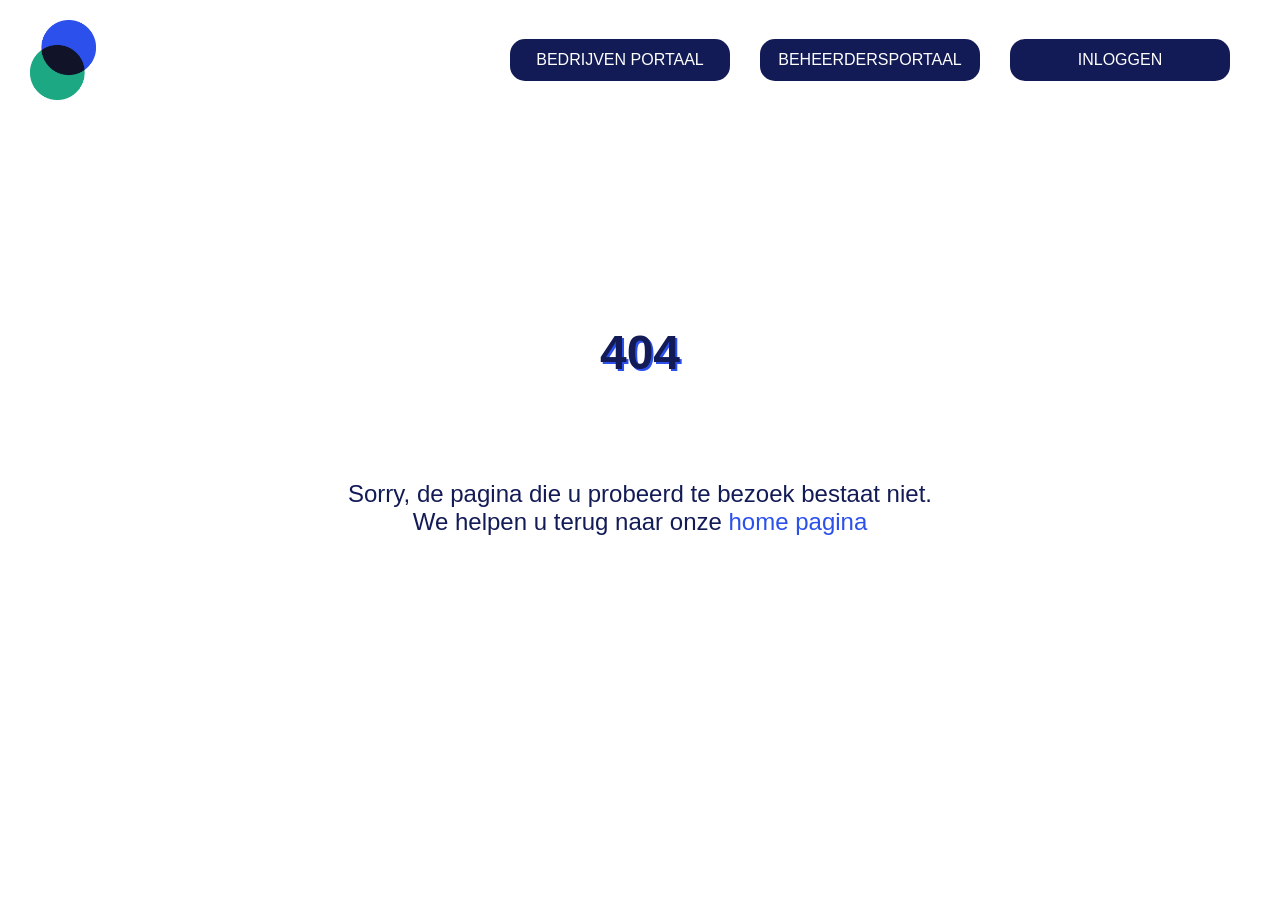
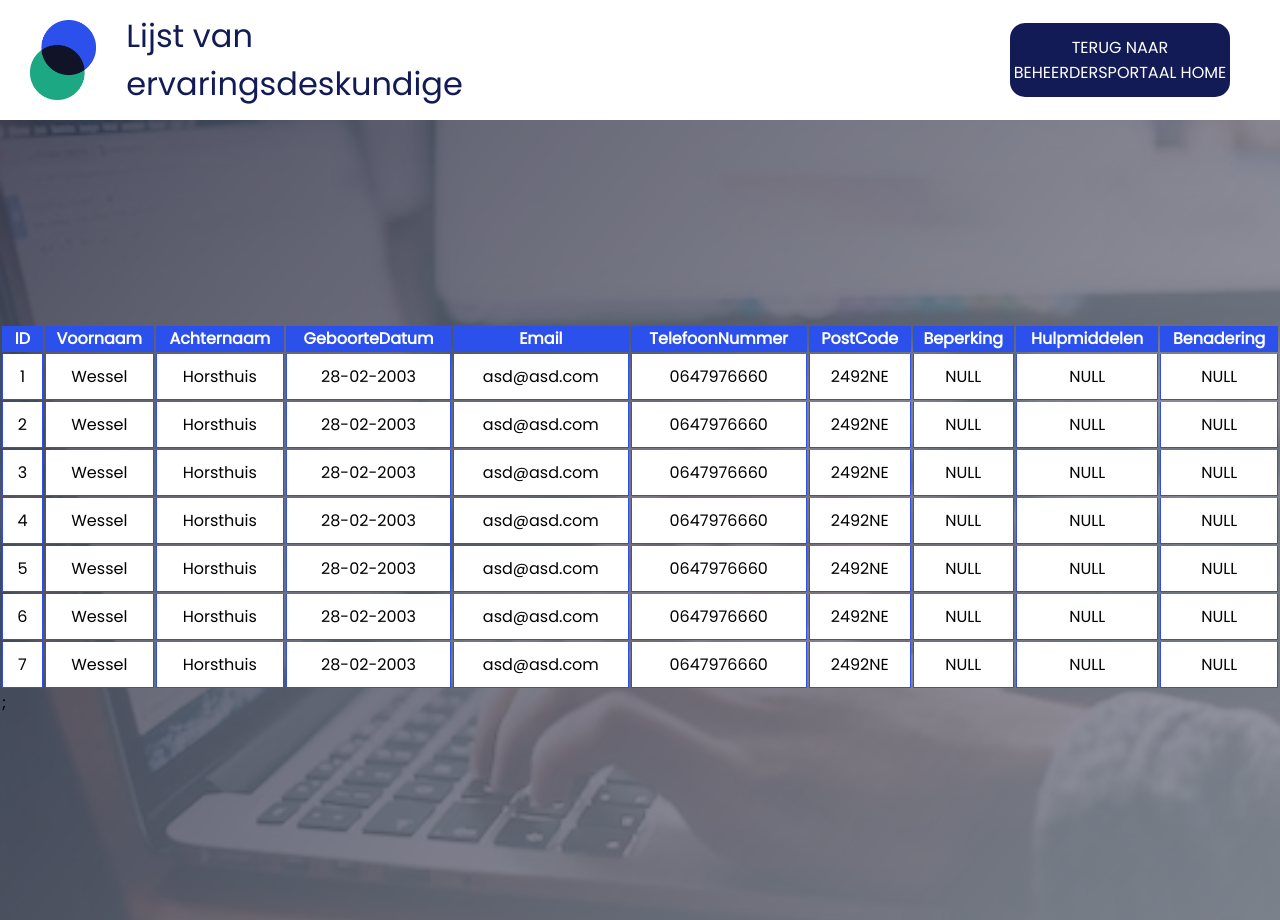
Before and after one commit to WesselMH/WDRP.3.i, a React (Create React App) app in the folder wpr-gr-i/: page /BeheerdersPortaal/Deskundigen in a window 1280 px wide. Before the commit this address had no page. Before the commit the page ends 800 px from the top, so only its background shows below. Built offline with nearby package versions, Linux system fonts and the light colour scheme.

Commit message:
robbin zijn css mooier gemaakt en in tabel gezet

```diff
--- a/wpr-gr-i/src/App.js
+++ b/wpr-gr-i/src/App.js
@@ -2,7 +2,10 @@ import React, { useEffect, useState } from "react";
 import { Routes, Route, useSearchParams } from "react-router-dom";
 
 import VoorPagina from "./Pages/VoorPagina";
-// import BeheerPortaal from './Pages/BeheerPortaal'
+import BeheerHome from './Pages/BeheerHome'
+import BeheerBedrijven from './Pages/Beheerdersportaal/BeheerBedrijven'
+import BeheerDeskundigen from './Pages/Beheerdersportaal/BeheerDeskundigen'
+import BeheeBeheerOpdrachtenrHome from './Pages/Beheerdersportaal/BeheerOpdrachten'
 import BedrijvenPortaal from "./Pages/BedrijvenPortaal";
 import OpdrachtenPagina from "./Pages/OpdrachtenPagina";
 import GeenPagina from "./Pages/GeenPagina";
@@ -32,7 +35,10 @@ function App() {
   return (
     <Routes>
       <Route index element={<VoorPagina />} />
-      {/* <Route path='/BeheerPortaal' element={<BeheerPortaal />} /> */}
+      <Route path='/BeheerdersPortaal' element={<BeheerHome />} />
+      <Route path='/BeheerdersPortaal/Bedrijven' element={<BeheerBedrijven />} />
+      <Route path='/BeheerdersPortaal/Deskundigen' element={<BeheerDeskundigen />} />
+      <Route path='/BeheerdersPortaal/Opdrachten' element={<BeheeBeheerOpdrachtenrHome />} />
       <Route path="/BedrijvenPortaal" element={<BedrijvenPortaal />} />
       <Route path="/Opdrachten" element={<OpdrachtenPagina />} />
       {/* <Route path="/Login" element={<Login setGoogle={setGoogle} />} /> */}
--- a/wpr-gr-i/src/Components/Header.jsx
+++ b/wpr-gr-i/src/Components/Header.jsx
@@ -8,7 +8,7 @@ function Header({ Titel, Knoppen }) {
     <header>
       <div className="inside-wrapper">
         <Link to={"/"} className="img-wrapper">
-          <img className="logo" src={Logo} alt="Logo Accessibility" />
+          <img className="logo" src={Logo} alt="Terug naar Voor pagina" />
         </Link>
         <div className="header-component Titel">{Titel}</div>
       </div>
--- a/wpr-gr-i/src/Pages/Beheer.css
+++ b/wpr-gr-i/src/Pages/Beheer.css
@@ -4,36 +4,41 @@
     display: inline-block;
     box-sizing: border-box;
     width: auto;
-    background-color: blue;
+    background-color: #2B50EC;
     width: 300px;
-
-}
-
-button{
-    background-color: black;
-    border-radius: 20px;
-    border-color: black;
 
 }
 
 .Blokjes{
     display: flex;
-    justify-content: space-evenly;
-    background-color: green;
-    padding: 93px;
+    justify-content: space-between;
+    /* background-color: green; */
+    width: 80%;
+    height: 400px;
+    /* padding: 93px; */
     flex-direction: row;
 }
 
 .TitelBeheerLijst{
-    display: flex;
+    /* display: flex;
     align-items: center;
-    justify-content: space-evenly;
+    justify-content: space-evenly; */
     padding: 10px;
-    background-color: blue  ;
+    background-color: #2B50EC  ;
     border-radius: 20px;
+    color: white;
 
 }
+
 .BeheerLijst{
+    width: 100%;
+    overflow: hidden;
+    overflow-y: scroll;
+    overflow-x: scroll;
+}
+
+.TitelBeheerLijst tr, .TitelBeheerLijst th {
+    border-bottom: 1px solid #2B50EC;
 
 }
 .BeheerItem{
@@ -42,13 +47,16 @@ button{
     text-align: center;
     justify-content: space-evenly;
     padding: 1px;
-    background-color: blue;
+    background-color: #2B50EC;
 }
 .BeheerInhoud{
     text-align: center;
     padding: 10px;
-    width: 9%;
     background-color: white;
+    color: black;
+    border-left:1px solid #2B50EC;
+    border-right:1px solid #2B50EC;
+    border-bottom:1px solid #2B50EC;
 }
 .BeheerItems{
     display: inline;
--- a/wpr-gr-i/src/Pages/Beheerdersportaal/BeheerBedrijven.jsx
+++ b/wpr-gr-i/src/Pages/Beheerdersportaal/BeheerBedrijven.jsx
@@ -1,40 +1,109 @@
-import Header from '../../Components/Header.jsx'
-import '../Beheer.css'
+import Header from "../../Components/Header.jsx";
+import "../Beheer.css";
+import background from "./../backgroundWithGradient.png";
 
 const Knoppen = [
-    {Naam: 'Terug naar beheerdersportaal home', href:"/Beheer/Home"},
-]
-
+  { Naam: "Terug naar beheerdersportaal home", href: "/BeheerdersPortaal" },
+];
 
 const Bedr = [
-    {ID: "1", Gebruikersnaam: 'Wessel', Bedrijfnaam: "Horsthuis",WebSite: "28-02-2003", Locatie: "asd@asd.com", Omschrijving: "0647976660"},
-    {ID: "2", Gebruikersnaam: 'Wessel', Bedrijfnaam: "Horsthuis",WebSite: "28-02-2003", Locatie: "asd@asd.com", Omschrijving: "0647976660"},
-    {ID: "3", Gebruikersnaam: 'Wessel', Bedrijfnaam: "Horsthuis",WebSite: "28-02-2003", Locatie: "asd@asd.com", Omschrijving: "0647976660"},
-    {ID: "4", Gebruikersnaam: 'Wessel', Bedrijfnaam: "Horsthuis",WebSite: "28-02-2003", Locatie: "asd@asd.com", Omschrijving: "0647976660"},
-    {ID: "5", Gebruikersnaam: 'Wessel', Bedrijfnaam: "Horsthuis",WebSite: "28-02-2003", Locatie: "asd@asd.com", Omschrijving: "0647976660"},
-    {ID: "6", Gebruikersnaam: 'Wessel', Bedrijfnaam: "Horsthuis",WebSite: "28-02-2003", Locatie: "asd@asd.com", Omschrijving: "0647976660"},
-    {ID: "7", Gebruikersnaam: 'Wessel', Bedrijfnaam: "Horsthuis",WebSite: "28-02-2003", Locatie: "asd@asd.com", Omschrijving: "0647976660"},
-]
+  {
+    ID: "1",
+    Gebruikersnaam: "Wessel",
+    Bedrijfnaam: "Horsthuis",
+    WebSite: "28-02-2003",
+    Locatie: "asd@asd.com",
+    Omschrijving: "0647976660",
+  },
+  {
+    ID: "2",
+    Gebruikersnaam: "Wessel",
+    Bedrijfnaam: "Horsthuis",
+    WebSite: "28-02-2003",
+    Locatie: "asd@asd.com",
+    Omschrijving: "0647976660",
+  },
+  {
+    ID: "3",
+    Gebruikersnaam: "Wessel",
+    Bedrijfnaam: "Horsthuis",
+    WebSite: "28-02-2003",
+    Locatie: "asd@asd.com",
+    Omschrijving: "0647976660",
+  },
+  {
+    ID: "4",
+    Gebruikersnaam: "Wessel",
+    Bedrijfnaam: "Horsthuis",
+    WebSite: "28-02-2003",
+    Locatie: "asd@asd.com",
+    Omschrijving: "0647976660",
+  },
+  {
+    ID: "5",
+    Gebruikersnaam: "Wessel",
+    Bedrijfnaam: "Horsthuis",
+    WebSite: "28-02-2003",
+    Locatie: "asd@asd.com",
+    Omschrijving: "0647976660",
+  },
+  {
+    ID: "6",
+    Gebruikersnaam: "Wessel",
+    Bedrijfnaam: "Horsthuis",
+    WebSite: "28-02-2003",
+    Locatie: "asd@asd.com",
+    Omschrijving: "0647976660",
+  },
+  {
+    ID: "7",
+    Gebruikersnaam: "Wessel",
+    Bedrijfnaam: "Horsthuis",
+    WebSite: "28-02-2003",
+    Locatie: "asd@asd.com",
+    Omschrijving: "0647976660",
+  },
+];
 
 const ListBedr = Bedr.map((Bedr) => (
   <>
-        <div className='BeheerItem'>
-            <p className='BeheerInhoud'>{Bedr.ID}</p>
-            <p className='BeheerInhoud'>{Bedr.Gebruikersnaam}</p>
-            <p className='BeheerInhoud'>{Bedr.Bedrijfnaam}</p>
-            <p className='BeheerInhoud'>{Bedr.Locatie}</p>
-            <p className='BeheerInhoud'>{Bedr.WebSite}</p>
-            <p className='BeheerInhoud'>{Bedr.Omschrijving}</p>
+    <div className="BeheerItem">
+      <p className="BeheerInhoud">{Bedr.ID}</p>
+      <p className="BeheerInhoud">{Bedr.Gebruikersnaam}</p>
+      <p className="BeheerInhoud">{Bedr.Bedrijfnaam}</p>
+      <p className="BeheerInhoud">{Bedr.Locatie}</p>
+      <p className="BeheerInhoud">{Bedr.WebSite}</p>
+      <p className="BeheerInhoud">{Bedr.Omschrijving}</p>
     </div>
   </>
 ));
 
-function BeheerBedrijven({}){
-    return(
+function BeheerBedrijven({}) {
+  function ListBedrijvenRow() {
+    return (
+      <>
+        {Bedr.map((item) => {
+          return (
+            <tr className="">
+              <td className="BeheerInhoud">{item.Gebruikersnaam}</td>
+              <td className="BeheerInhoud">{item.ID}</td>
+              <td className="BeheerInhoud">{item.Bedrijfnaam}</td>
+              <td className="BeheerInhoud">{item.Locatie}</td>
+              <td className="BeheerInhoud">{item.WebSite}</td>
+              <td className="BeheerInhoud">{item.Omschrijving}</td>
+            </tr>
+          );
+        })}
+        ;
+      </>
+    );
+  }
+
+  return (
     <>
       <Header Titel={"Lijst van bedrijven"} Knoppen={Knoppen}></Header>
-            <ul className='BeheerLijst'>
-                <div className='TitelBeheerLijst'>
+      {/* <ul className="BeheerLijst">
+        <div className="TitelBeheerLijst">
           <strong>ID</strong>
           <strong>Gebruikersnaam</strong>
           <strong>Bedrijfnaam</strong>
@@ -42,12 +111,33 @@ function BeheerBedrijven({}){
           <strong>WebSite</strong>
           <strong>Omschrijving</strong>
         </div>
-                <div className='BeheerItems'>
-                    {ListBedr}
+        <div className="BeheerItems">{ListBedr}</div>
+      </ul> */}
+      <div className="App" style={{ backgroundImage: `url(${background})` }}>
+        <style>
+          {`
+          @import url('https://fonts.googleapis.com/css2?family=Poppins:ital,wght@0,400;1,200&family=Roboto:ital,wght@1,300&display=swap');
+        `}
+        </style>
+
+        <table className="BeheerLijst">
+          <thead>
+            <tr className="TitelBeheerLijst">
+              <th>ID</th>
+              <th>Gebruikersnaam</th>
+              <th>Bedrijfnaam</th>
+              <th>Locatie</th>
+              <th>WebSite</th>
+              <th>Omschrijving</th>
+            </tr>
+          </thead>
+          <tbody>
+            <ListBedrijvenRow />
+          </tbody>
+        </table>
       </div>
-            </ul>
     </>
-    )
+  );
 }
 
 export default BeheerBedrijven;
--- a/wpr-gr-i/src/Pages/Beheerdersportaal/BeheerDeskundigen.jsx
+++ b/wpr-gr-i/src/Pages/Beheerdersportaal/BeheerDeskundigen.jsx
@@ -1,43 +1,147 @@
-import Header from '../../Components/Header.jsx'
-import '../Beheer.css'
+import Header from "../../Components/Header.jsx";
+import "../Beheer.css";
+import background from "./../backgroundWithGradient.png";
 
 const Knoppen = [
-    {Naam: 'Terug naar beheerdersportaal home', href:"/Beheer/Home"},
-]
+  { Naam: "Terug naar beheerdersportaal home", href: "/BeheerdersPortaal" },
+];
 
 const Desk = [
-    {ID: "1", Voornaam: 'Wessel', Achternaam: "Horsthuis",GeboorteDatum: "28-02-2003", Email: "asd@asd.com", TelefoonNummer: "0647976660", PostCode: "2492NE", Beperking: "NULL", Hulpmiddelen: "NULL", Benadering: "NULL"},
-    {ID: "2", Voornaam: 'Wessel', Achternaam: "Horsthuis",GeboorteDatum: "28-02-2003", Email: "asd@asd.com", TelefoonNummer: "0647976660", PostCode: "2492NE", Beperking: "NULL", Hulpmiddelen: "NULL", Benadering: "NULL"},
-    {ID: "3", Voornaam: 'Wessel', Achternaam: "Horsthuis",GeboorteDatum: "28-02-2003", Email: "asd@asd.com", TelefoonNummer: "0647976660", PostCode: "2492NE", Beperking: "NULL", Hulpmiddelen: "NULL", Benadering: "NULL"},
-    {ID: "4", Voornaam: 'Wessel', Achternaam: "Horsthuis",GeboorteDatum: "28-02-2003", Email: "asd@asd.com", TelefoonNummer: "0647976660", PostCode: "2492NE", Beperking: "NULL", Hulpmiddelen: "NULL", Benadering: "NULL"},
-    {ID: "5", Voornaam: 'Wessel', Achternaam: "Horsthuis",GeboorteDatum: "28-02-2003", Email: "asd@asd.com", TelefoonNummer: "0647976660", PostCode: "2492NE", Beperking: "NULL", Hulpmiddelen: "NULL", Benadering: "NULL"},
-    {ID: "6", Voornaam: 'Wessel', Achternaam: "Horsthuis",GeboorteDatum: "28-02-2003", Email: "asd@asd.com", TelefoonNummer: "0647976660", PostCode: "2492NE", Beperking: "NULL", Hulpmiddelen: "NULL", Benadering: "NULL"},
-    {ID: "7", Voornaam: 'Wessel', Achternaam: "Horsthuis",GeboorteDatum: "28-02-2003", Email: "asd@asd.com", TelefoonNummer: "0647976660", PostCode: "2492NE", Beperking: "NULL", Hulpmiddelen: "NULL", Benadering: "NULL"},
-]
+  {
+    ID: "1",
+    Voornaam: "Wessel",
+    Achternaam: "Horsthuis",
+    GeboorteDatum: "28-02-2003",
+    Email: "asd@asd.com",
+    TelefoonNummer: "0647976660",
+    PostCode: "2492NE",
+    Beperking: "NULL",
+    Hulpmiddelen: "NULL",
+    Benadering: "NULL",
+  },
+  {
+    ID: "2",
+    Voornaam: "Wessel",
+    Achternaam: "Horsthuis",
+    GeboorteDatum: "28-02-2003",
+    Email: "asd@asd.com",
+    TelefoonNummer: "0647976660",
+    PostCode: "2492NE",
+    Beperking: "NULL",
+    Hulpmiddelen: "NULL",
+    Benadering: "NULL",
+  },
+  {
+    ID: "3",
+    Voornaam: "Wessel",
+    Achternaam: "Horsthuis",
+    GeboorteDatum: "28-02-2003",
+    Email: "asd@asd.com",
+    TelefoonNummer: "0647976660",
+    PostCode: "2492NE",
+    Beperking: "NULL",
+    Hulpmiddelen: "NULL",
+    Benadering: "NULL",
+  },
+  {
+    ID: "4",
+    Voornaam: "Wessel",
+    Achternaam: "Horsthuis",
+    GeboorteDatum: "28-02-2003",
+    Email: "asd@asd.com",
+    TelefoonNummer: "0647976660",
+    PostCode: "2492NE",
+    Beperking: "NULL",
+    Hulpmiddelen: "NULL",
+    Benadering: "NULL",
+  },
+  {
+    ID: "5",
+    Voornaam: "Wessel",
+    Achternaam: "Horsthuis",
+    GeboorteDatum: "28-02-2003",
+    Email: "asd@asd.com",
+    TelefoonNummer: "0647976660",
+    PostCode: "2492NE",
+    Beperking: "NULL",
+    Hulpmiddelen: "NULL",
+    Benadering: "NULL",
+  },
+  {
+    ID: "6",
+    Voornaam: "Wessel",
+    Achternaam: "Horsthuis",
+    GeboorteDatum: "28-02-2003",
+    Email: "asd@asd.com",
+    TelefoonNummer: "0647976660",
+    PostCode: "2492NE",
+    Beperking: "NULL",
+    Hulpmiddelen: "NULL",
+    Benadering: "NULL",
+  },
+  {
+    ID: "7",
+    Voornaam: "Wessel",
+    Achternaam: "Horsthuis",
+    GeboorteDatum: "28-02-2003",
+    Email: "asd@asd.com",
+    TelefoonNummer: "0647976660",
+    PostCode: "2492NE",
+    Beperking: "NULL",
+    Hulpmiddelen: "NULL",
+    Benadering: "NULL",
+  },
+];
 
 const ListDeskundigen = Desk.map((Desk) => (
   <>
-        <div className='BeheerItem'>
-            <p className='BeheerInhoud'>{Desk.ID}</p>
-            <p className='BeheerInhoud'>{Desk.Voornaam}</p>
-            <p className='BeheerInhoud'>{Desk.Achternaam}</p>
-            <p className='BeheerInhoud'>{Desk.GeboorteDatum}</p>
-            <p className='BeheerInhoud'>{Desk.Email}</p>
-            <p className='BeheerInhoud'>{Desk.TelefoonNummer}</p>
-            <p className='BeheerInhoud'>{Desk.PostCode}</p>
-            <p className='BeheerInhoud'>{Desk.Beperking}</p>
-            <p className='BeheerInhoud'>{Desk.Hulpmiddelen}</p>
-            <p className='BeheerInhoud'>{Desk.Benadering}</p>
+    <div className="BeheerItem">
+      <p className="BeheerInhoud">{Desk.ID}</p>
+      <p className="BeheerInhoud">{Desk.Voornaam}</p>
+      <p className="BeheerInhoud">{Desk.Achternaam}</p>
+      <p className="BeheerInhoud">{Desk.GeboorteDatum}</p>
+      <p className="BeheerInhoud">{Desk.Email}</p>
+      <p className="BeheerInhoud">{Desk.TelefoonNummer}</p>
+      <p className="BeheerInhoud">{Desk.PostCode}</p>
+      <p className="BeheerInhoud">{Desk.Beperking}</p>
+      <p className="BeheerInhoud">{Desk.Hulpmiddelen}</p>
+      <p className="BeheerInhoud">{Desk.Benadering}</p>
     </div>
   </>
 ));
 
-function BeheerDeskundigen({}){
-    return(
+function BeheerDeskundigen({}) {
+  function ListDeskundigenRow() {
+    return (
       <>
-            <Header Titel={"Lijst van ervaringsdeskundige"} Knoppen={Knoppen}></Header>
-            <ul className='BeheerLijst'>
-                <div className='TitelBeheerLijst'>
+        {Desk.map((item) => {
+          return (
+            <tr className="">
+              <td className="BeheerInhoud">{item.ID}</td>
+              <td className="BeheerInhoud">{item.Voornaam}</td>
+              <td className="BeheerInhoud">{item.Achternaam}</td>
+              <td className="BeheerInhoud">{item.GeboorteDatum}</td>
+              <td className="BeheerInhoud">{item.Email}</td>
+              <td className="BeheerInhoud">{item.TelefoonNummer}</td>
+              <td className="BeheerInhoud">{item.PostCode}</td>
+              <td className="BeheerInhoud">{item.Beperking}</td>
+              <td className="BeheerInhoud">{item.Hulpmiddelen}</td>
+              <td className="BeheerInhoud">{item.Benadering}</td>
+            </tr>
+          );
+        })}
+        ;
+      </>
+    );
+  }
+  return (
+    <>
+      <Header
+        Titel={"Lijst van ervaringsdeskundige"}
+        Knoppen={Knoppen}
+      ></Header>
+      {/* <ul className="BeheerLijst">
+        <div className="TitelBeheerLijst">
           <strong>ID</strong>
           <strong>Voornaam</strong>
           <strong>Achternaam</strong>
@@ -49,11 +153,35 @@ function BeheerDeskundigen({}){
           <strong>Hulpmiddelen</strong>
           <strong>Benadering</strong>
         </div>
-                <div className='BeheerItems'>
-                    {ListDeskundigen}
+        <div className="BeheerItems">{ListDeskundigen}</div>
+      </ul> */}
+      <div className="App" style={{ backgroundImage: `url(${background})` }}>
+        <style>
+          {`
+          @import url('https://fonts.googleapis.com/css2?family=Poppins:ital,wght@0,400;1,200&family=Roboto:ital,wght@1,300&display=swap');
+        `}
+        </style>
+        <table className="BeheerLijst">
+          <thead>
+            <tr className="TitelBeheerLijst">
+              <th>ID</th>
+              <th>Voornaam</th>
+              <th>Achternaam</th>
+              <th>GeboorteDatum</th>
+              <th>Email</th>
+              <th>TelefoonNummer</th>
+              <th>PostCode</th>
+              <th>Beperking</th>
+              <th>Hulpmiddelen</th>
+              <th>Benadering</th>
+            </tr>
+          </thead>
+          <tbody>
+            <ListDeskundigenRow />{" "}
+          </tbody>
+        </table>
       </div>
-            </ul>
     </>
-    )
+  );
 }
 export default BeheerDeskundigen;
--- a/wpr-gr-i/src/Pages/Beheerdersportaal/BeheerOpdrachten.jsx
+++ b/wpr-gr-i/src/Pages/Beheerdersportaal/BeheerOpdrachten.jsx
@@ -1,60 +1,143 @@
-import Header from '../../Components/Header.jsx'
-import '../Beheer.css'
-import {Link} from 'react-router-dom'
+import Header from "../../Components/Header.jsx";
+import "../Beheer.css";
+import { Link } from "react-router-dom";
+import background from "./../backgroundWithGradient.png";
 
 const Knoppen = [
-    {Naam: 'Terug naar beheerdersportaal home', href:"/Beheer/Home"},
-]
+  { Naam: "Terug naar beheerdersportaal home", href: "/BeheerdersPortaal" },
+];
 
-function ApiRequest({}){
-    fetch('https://wpr-i-backend.azurewebsites.net/api/Account')
-        .then(Response => Response.json())
-
+function ApiRequest({}) {
+  fetch("https://wpr-i-backend.azurewebsites.net/api/Account").then(
+    (Response) => Response.json()
+  );
 }
 
-
 const opdracht = [
-    { title: 'Opdracht 1', bedrijf: 'Mediamarkt', beschrijving: "Een internet interview over ervaring", datum: "12-12-12", id: 1 },
-    { title: 'Opdracht 2', bedrijf: 'Microsoft', beschrijving: "Een internet interview over ervaring", datum: "12-12-12", id: 2 },
-    { title: 'Opdracht 3', bedrijf: 'Albert Heijn', beschrijving: "Een internet interview over ervaring", datum: "12-12-12", id: 3 },
-    { title: 'Opdracht 4', bedrijf: 'Albert Heijn', beschrijving: "Een internet interview over ervaring", datum: "12-12-12", id: 4 },
-    { title: 'Opdracht 5', bedrijf: 'Albert Heijn', beschrijving: "Een internet interview over ervaring", datum: "12-12-12", id: 5 },
-    { title: 'Opdracht 6', bedrijf: 'Albert Heijn', beschrijving: "Een internet interview over ervaring", datum: "12-12-12", id: 6 },
-    { title: 'Opdracht 7', bedrijf: 'Albert Heijn', beschrijving: "Een internet interview over ervaring", datum: "12-12-12", id: 7 },
-    { title: 'Opdracht 8', bedrijf: 'Albert Heijn', beschrijving: "Een internet interview over ervaring", datum: "12-12-12", id: 8 }
-
+  {
+    title: "Opdracht 1",
+    bedrijf: "Mediamarkt",
+    beschrijving: "Een internet interview over ervaring",
+    datum: "12-12-12",
+    id: 1,
+  },
+  {
+    title: "Opdracht 2",
+    bedrijf: "Microsoft",
+    beschrijving: "Een internet interview over ervaring",
+    datum: "12-12-12",
+    id: 2,
+  },
+  {
+    title: "Opdracht 3",
+    bedrijf: "Albert Heijn",
+    beschrijving: "Een internet interview over ervaring",
+    datum: "12-12-12",
+    id: 3,
+  },
+  {
+    title: "Opdracht 4",
+    bedrijf: "Albert Heijn",
+    beschrijving: "Een internet interview over ervaring",
+    datum: "12-12-12",
+    id: 4,
+  },
+  {
+    title: "Opdracht 5",
+    bedrijf: "Albert Heijn",
+    beschrijving: "Een internet interview over ervaring",
+    datum: "12-12-12",
+    id: 5,
+  },
+  {
+    title: "Opdracht 6",
+    bedrijf: "Albert Heijn",
+    beschrijving: "Een internet interview over ervaring",
+    datum: "12-12-12",
+    id: 6,
+  },
+  {
+    title: "Opdracht 7",
+    bedrijf: "Albert Heijn",
+    beschrijving: "Een internet interview over ervaring",
+    datum: "12-12-12",
+    id: 7,
+  },
+  {
+    title: "Opdracht 8",
+    bedrijf: "Albert Heijn",
+    beschrijving: "Een internet interview over ervaring",
+    datum: "12-12-12",
+    id: 8,
+  },
 ];
 
 const listOpdrachten = opdracht.map((opdracht) => (
-    <div className='BeheerItem'>
+  <div className="BeheerItem">
     {/* <Link className='BeheerItem' to={opdracht.href}> */}
     {/* <li  key={opdracht.id}> */}
-            <p className='BeheerInhoud'>{opdracht.title}</p>
-            <p className='BeheerInhoud'>{opdracht.bedrijf}</p>
-            <p className='BeheerInhoud'>{opdracht.beschrijving}</p>
-            <p className='BeheerInhoud'>{opdracht.datum}</p>
+    <p className="BeheerInhoud">{opdracht.title}</p>
+    <p className="BeheerInhoud">{opdracht.bedrijf}</p>
+    <p className="BeheerInhoud">{opdracht.beschrijving}</p>
+    <p className="BeheerInhoud">{opdracht.datum}</p>
     {/* </li> */}
     {/* </Link> */}
   </div>
 ));
 
-function BeheerOpdrachten({}){
-    return(
+function BeheerOpdrachten({}) {
+  function ListOpdrachtenRow() {
+    return (
+      <>
+        {opdracht.map((item) => {
+          return (
+            <tr className="">
+              <td className="BeheerInhoud">{item.title}</td>
+              <td className="BeheerInhoud">{item.bedrijf}</td>
+              <td className="BeheerInhoud">{item.beschrijving}</td>
+              <td className="BeheerInhoud">{item.datum}</td>
+            </tr>
+          );
+        })}
+        ;
+      </>
+    );
+  }
+
+  return (
     <>
       <Header Titel={"Lijst van opdrachten"} Knoppen={Knoppen}></Header>
-            <ul className='BeheerLijst'>
+      {/* <ul className="BeheerLijst">
         <div className="TitelBeheerLijst">
           <strong>Titel</strong>
           <strong>Bedrijf</strong>
           <strong>Beschrijving</strong>
           <strong>Datum gepost</strong>
         </div>
-                <div className='BeheerItems'>
-                    {listOpdrachten}
+        <div className="BeheerItems">{listOpdrachten}</div>
+      </ul> */}
+      <div className="App" style={{ backgroundImage: `url(${background})` }}>
+        <style>
+          {`
+          @import url('https://fonts.googleapis.com/css2?family=Poppins:ital,wght@0,400;1,200&family=Roboto:ital,wght@1,300&display=swap');
+        `}
+        </style>
+        <table className="BeheerLijst">
+          <thead>
+            <tr className="TitelBeheerLijst">
+              <th>Titel</th>
+              <th>Bedrijf</th>
+              <th>Beschrijving</th>
+              <th>Datum gepost</th>
+            </tr>
+          </thead>
+          <tbody>
+            <ListOpdrachtenRow />{" "}
+          </tbody>
+        </table>
       </div>
-            </ul>
     </>
-    )
+  );
 }
 
 export default BeheerOpdrachten;
--- a/wpr-gr-i/src/Pages/HomePortaal.jsx
+++ b/wpr-gr-i/src/Pages/HomePortaal.jsx
@@ -25,7 +25,7 @@ function HomePortaal() {
     }
   }, [authenticated, role]);
 
-  if (authenticated && role.includes("ervaringDeskundige")) {
+  if (authenticated && role.includes("ervaringsDeskundige")) {
     return (
       <>
         <Header Titel={"HomePortaal"} Knoppen={headerButtons}></Header>
@@ -39,11 +39,9 @@ function HomePortaal() {
           </style>
           <div className="HomePortaal-Button-Container">
             <Link to="/opdrachten" className="HomePortaal-Button">
-              {" "}
               Opdrachten
             </Link>
             <Link to="" className="HomePortaal-Button">
-              {" "}
               Afgeronde opdrachten
             </Link>
           </div>
```
Also changed, not shown: wpr-gr-i/src/Pages/BeheerHome.jsx (+67 -18 lines). Lines whose indentation alone changed are shown as unchanged.
